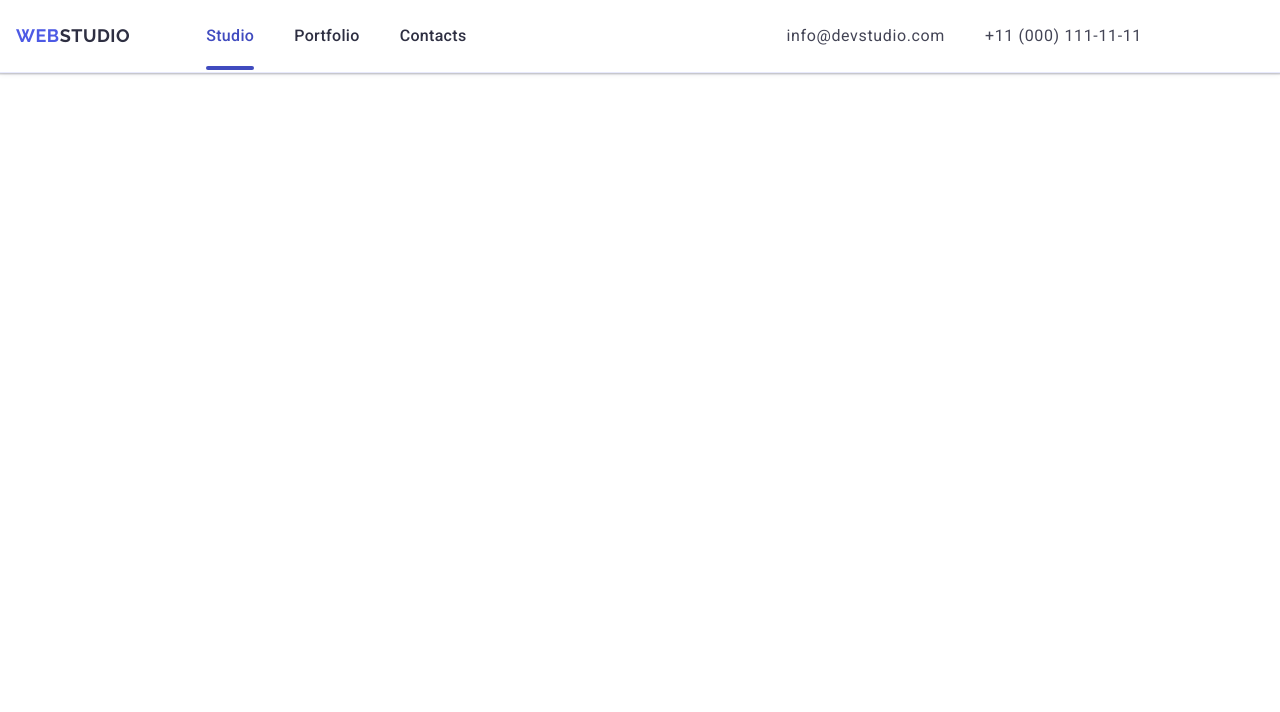
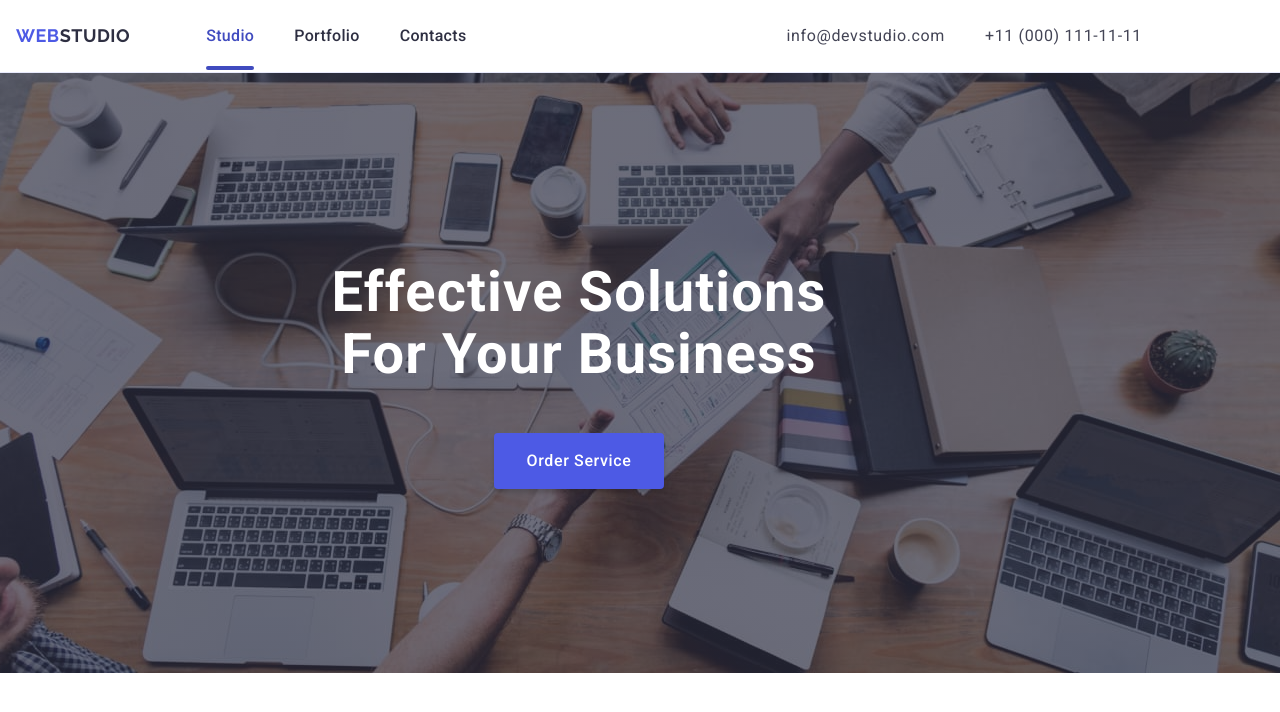
Before and after one commit to julbets/goit-markup-hw-06, a plain HTML site: page index.html in a window 1280 px wide. Drawn offline with nearby package versions, Linux system fonts and the light colour scheme.

Commit message:
hero section for all devices

```diff
--- a/css/styles.css
+++ b/css/styles.css
@@ -97,6 +97,91 @@ body {
 }
 
 /*=========/HEADER MOBILE STYLES===============*/
+
+/*=========HERO MOBILE STYLES===============*/
+
+.hero-section {
+    background-color: #2e2f42;
+    display: block;
+    padding: 72px 0;
+    background-image: linear-gradient(rgba(46, 47, 66, 0.70), rgba(46, 47, 66, 0.70)), url("../images/hero/bg-mobile.jpg");
+    background-size: cover;
+    height: 432px;
+    margin-left: auto;
+    margin-right: auto;
+    background-repeat: no-repeat;
+    background-position: center;
+}
+
+.main-slogan {
+    text-align: center;
+    font-size: 36px;
+font-weight: 700;
+line-height: 1.11;
+letter-spacing: 0.02em;
+     color: #FFFFFF;
+     text-transform: capitalize;
+    max-width: 288px;
+    margin-left: auto;
+    margin-right: auto;
+    margin-bottom: 72px;
+}
+
+.order-button {
+    display: block;
+    font-size: 16px;
+    font-weight: 500;
+    line-height: 1.5;
+    letter-spacing: 0.04em;
+    color: #FFFFFF;
+    background: #4D5AE5;
+    min-width: 169px;
+    height: 56px;
+    margin-left: auto;
+    margin-right: auto;
+    padding: 16px 32px;
+    border: none;
+    border-radius: 4px;
+    box-shadow: 0px 4px 4px 0px rgba(0, 0, 0, 0.15);
+    transition: background-color 250ms cubic-bezier(0.4, 0, 0.2, 1);
+}
+
+@media screen and (min-resolution: 192dpi) and (max-width: 767px),
+  screen and (min-resolution: 2dppx) and (max-width: 767px),
+  screen and (min-device-pixel-ratio: 2) and (max-width: 767px) {
+  .hero-section {
+    background-image: linear-gradient(rgba(46, 47, 66, 0.70), rgba(46, 47, 66, 0.70)), url('../images/hero/bg-mobile@2x.jpg');
+  }
+}
+
+@media screen and (min-width: 768px) {
+  .hero-section {
+    background-image: linear-gradient(rgba(46, 47, 66, 0.70), rgba(46, 47, 66, 0.70)), url('../images/hero/bg-tablet.jpg');
+  }
+}
+
+@media screen and (min-resolution: 192dpi) and (min-width: 768px),
+  screen and (min-resolution: 2dppx) and (min-width: 768px),
+  screen and (min-device-pixel-ratio: 2) and (min-width: 768px) {
+  .hero-section {
+    background-image: linear-gradient(rgba(46, 47, 66, 0.70), rgba(46, 47, 66, 0.70)), url('../images/hero/bg-tablet@2x.jpg');
+  }
+}
+
+@media screen and (min-width: 1200px) {
+  .hero-section {
+    background-image: linear-gradient(rgba(46, 47, 66, 0.70), rgba(46, 47, 66, 0.70)), url('../images/hero/bg-desktop.jpg');
+  }
+}
+
+@media screen and (min-resolution: 192dpi) and (min-width: 1200px),
+  screen and (min-resolution: 2dppx) and (min-width: 1200px),
+  screen and (min-device-pixel-ratio: 2) and (min-width: 1200px) {
+  .hero-section {
+    background-image: linear-gradient(rgba(46, 47, 66, 0.70), rgba(46, 47, 66, 0.70)), url('../images/hero/bg-desktop@2x.jpg');
+  }
+}
+/*=========/HERO MOBILE STYLES===============*/
 
 @media screen and (max-width: 767px) {
     .mobile-open-btn {
@@ -215,7 +300,7 @@ body {
     }
 }
 
-/*=========HEADER TABLET STYLES===============*/
+/*=========TABLET STYLES===============*/
 @media screen and (min-width: 768px) {
     .container {
         width: 768px;
@@ -296,7 +381,6 @@ width: 100%;
 
 .contacts-list {
     display: block;
-
 }
 
 .contacts-item-link {
@@ -307,11 +391,23 @@ font-weight: 400;
 line-height: 1.17;
 letter-spacing: 0.04em;
 }
+
+.hero-section {
+    padding: 112px 0;
+    height: 436px;
 }
 
-/*=========/HEADER TABLET STYLES===============*/
+.main-slogan {
+    font-size: 56px;
+    max-width: 496px;
+    margin-bottom: 36px;
+}
 
-/*=========HEADER DESKTOP STYLES===============*/
+}
+
+/*=========/TABLET STYLES===============*/
+
+/*=========DESKTOP STYLES===============*/
 
 @media screen and (min-width: 1158px) {
     .container {
@@ -337,6 +433,21 @@ letter-spacing: 0.04em;
     .contacts-item-link:focus {
         color: #404BBF;
     }
+
+    .hero-section {
+        padding: 188px 0;
+        height: 600px;
+    }
+
+    .main-slogan {
+        margin-bottom: 48px;
+    }
+
+    .order-button:hover,
+.order-button:focus {
+    background: #404BBF;
+}
+}
 /*=========/HEADER DESKTOP STYLES===============*/
 /*==@media screen and (min-width: 480px) {
     .container {
--- a/index.html
+++ b/index.html
@@ -57,12 +57,12 @@
     <main>
 
         <!--section hero-->
-        <!--<section class="hero-section">
+        <section class="hero-section">
             <div class="container">
                 <h1 class="main-slogan">Effective Solutions for Your Business</h1>
                 <button class="order-button" type="button">Order Service</button>
             </div>
-        </section>-->
+        </section>
 
         <!--section 4 principles-->
         <!--<section class="principals section">
```
Also changed, not shown: images/hero/bg-desktop.jpg (renamed from images/hero/bg.jpg), images/hero/bg-desktop@2x.jpg (added), images/hero/bg-mobile.jpg (added), images/hero/bg-mobile@2x.jpg (added), images/hero/bg-tablet.jpg (added), images/hero/bg-tablet@2x.jpg (added).
